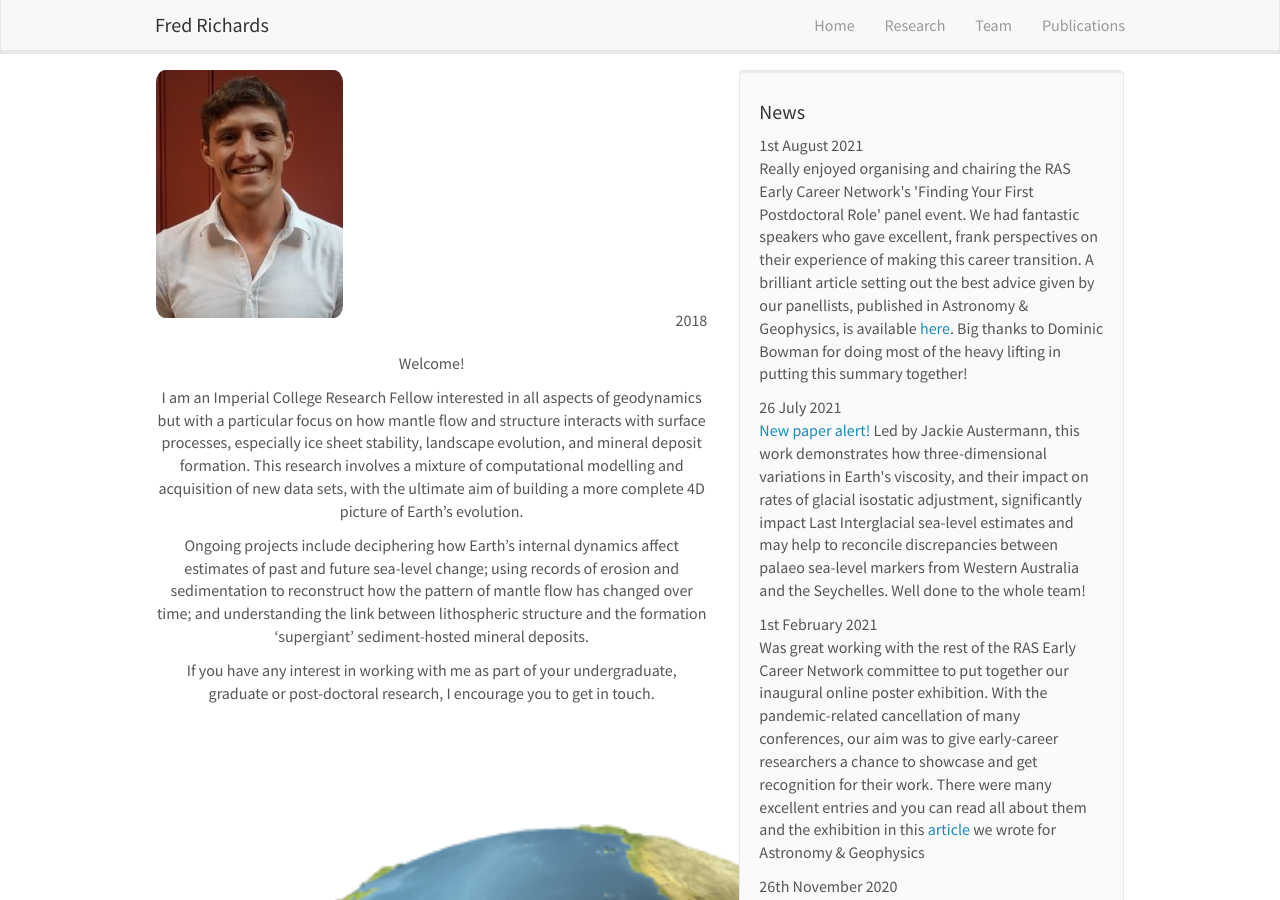
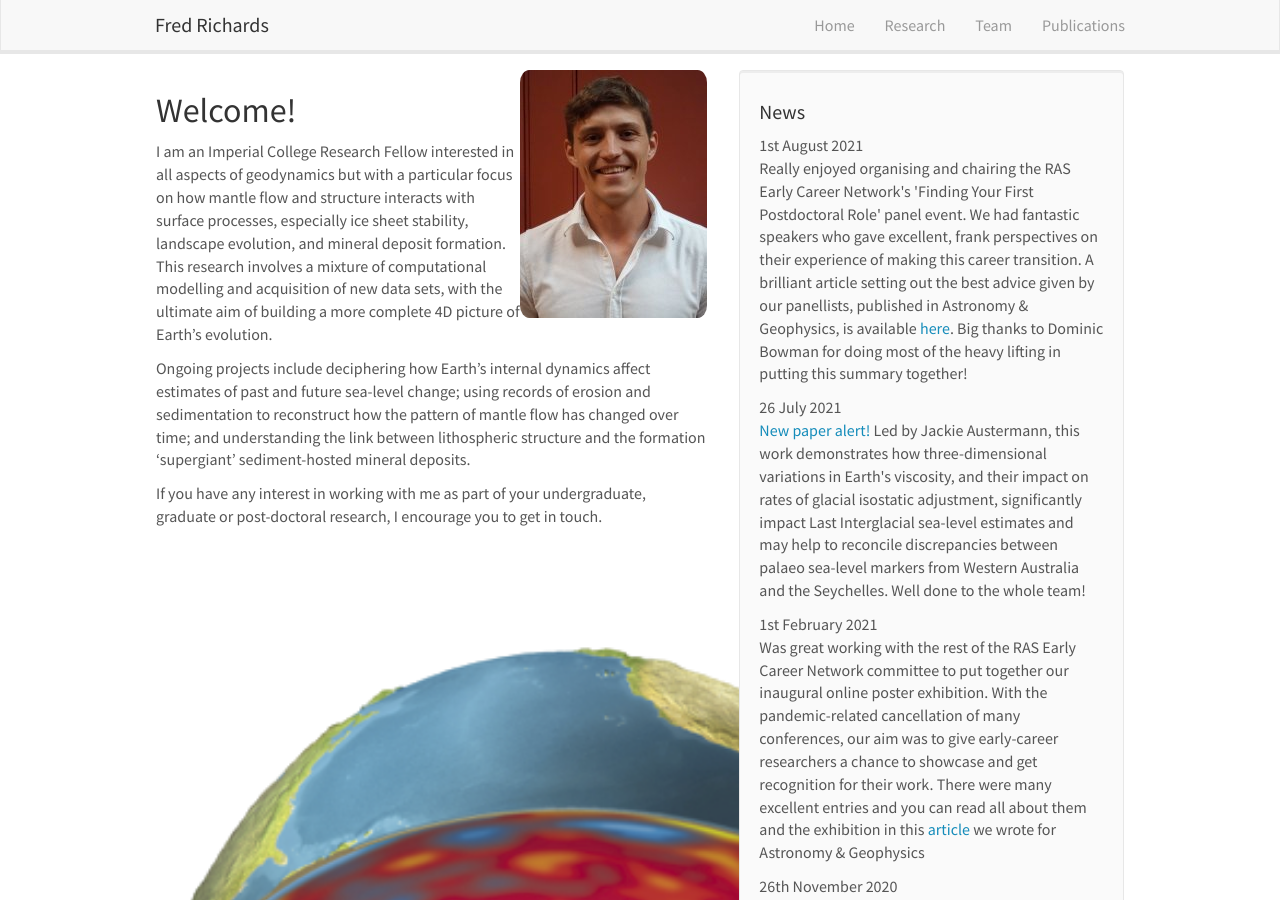
Before and after one commit to freddrichards/freddrichards.github.io, a Jekyll site: the page built from index.md, in a window 1280 px wide and 900 px high. Built offline with Jekyll 4.4.1, drawn with Linux system fonts in a browser that asks for light colours; nearby versions of some CDN libraries.

Commit message:
Update index.md

```diff
--- a/index.md
+++ b/index.md
@@ -6,25 +6,9 @@ sitemap: false
 permalink: /
 ---
 
-<div class="content">
+<img align="right" src="images/teampic/fred.jpg">
 
-<div class="fltrt">
-
-![](images/teampic/fred.jpg)
-
-<center>
-
-<figcaption>2018</figcaption>
-
-</center>
-
-</div>
-
-</div>
-
-<div align="center">
-
-Welcome!
+## Welcome!
 
 I am an Imperial College Research Fellow interested in all aspects of geodynamics but with a particular focus on how mantle flow and structure interacts with surface processes, especially ice sheet stability, landscape evolution, and mineral deposit formation. This research involves a mixture of computational modelling and acquisition of new data sets, with the ultimate aim of building a more complete 4D picture of Earth's evolution.
 
@@ -32,7 +16,6 @@ Ongoing projects include deciphering how Earth's internal dynamics affect estima
 
 If you have any interest in working with me as part of your undergraduate, graduate or post-doctoral research, I encourage you to get in touch.
 
-</div>
 
 
 <br/><br/><br/><br/>
```
